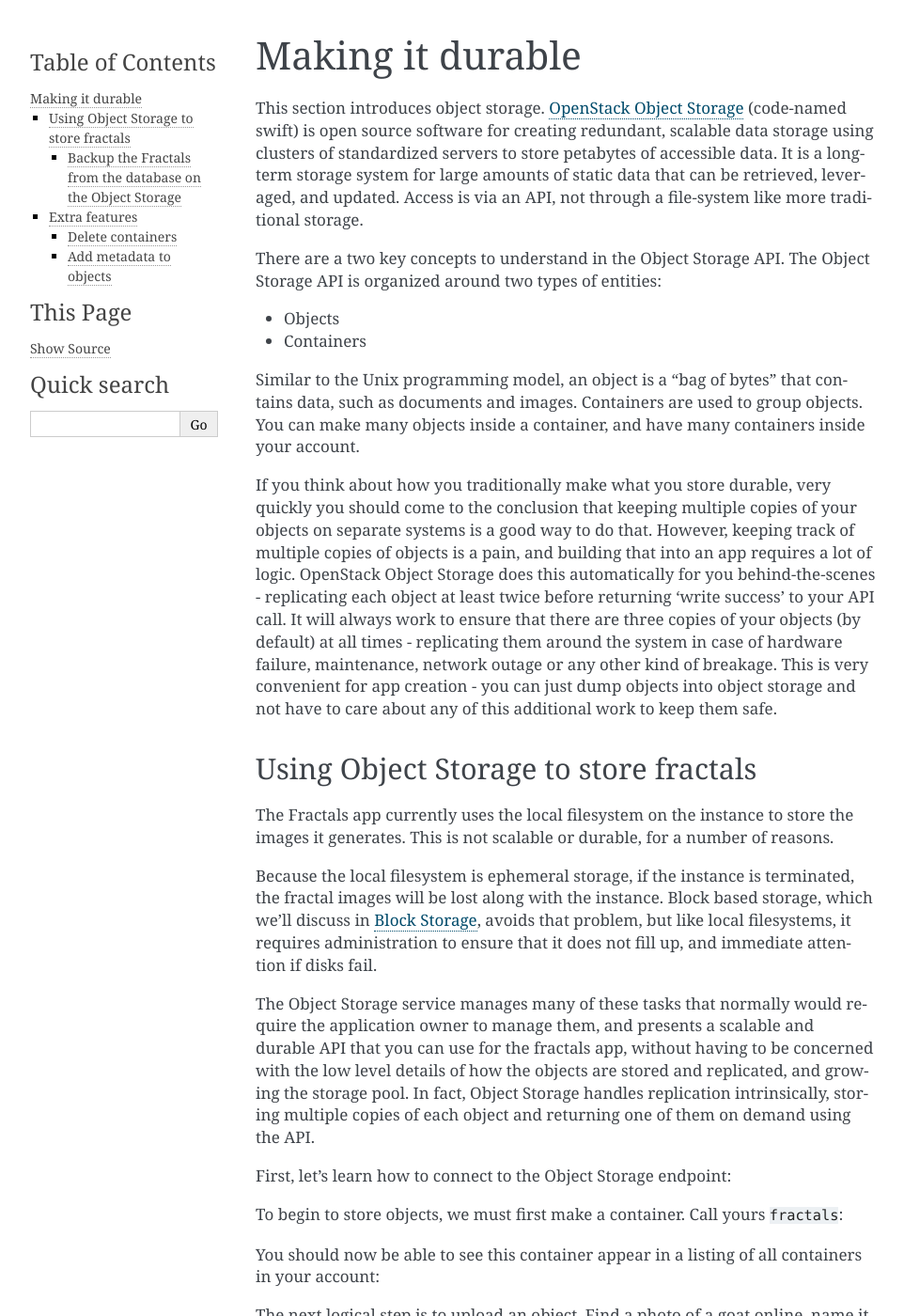
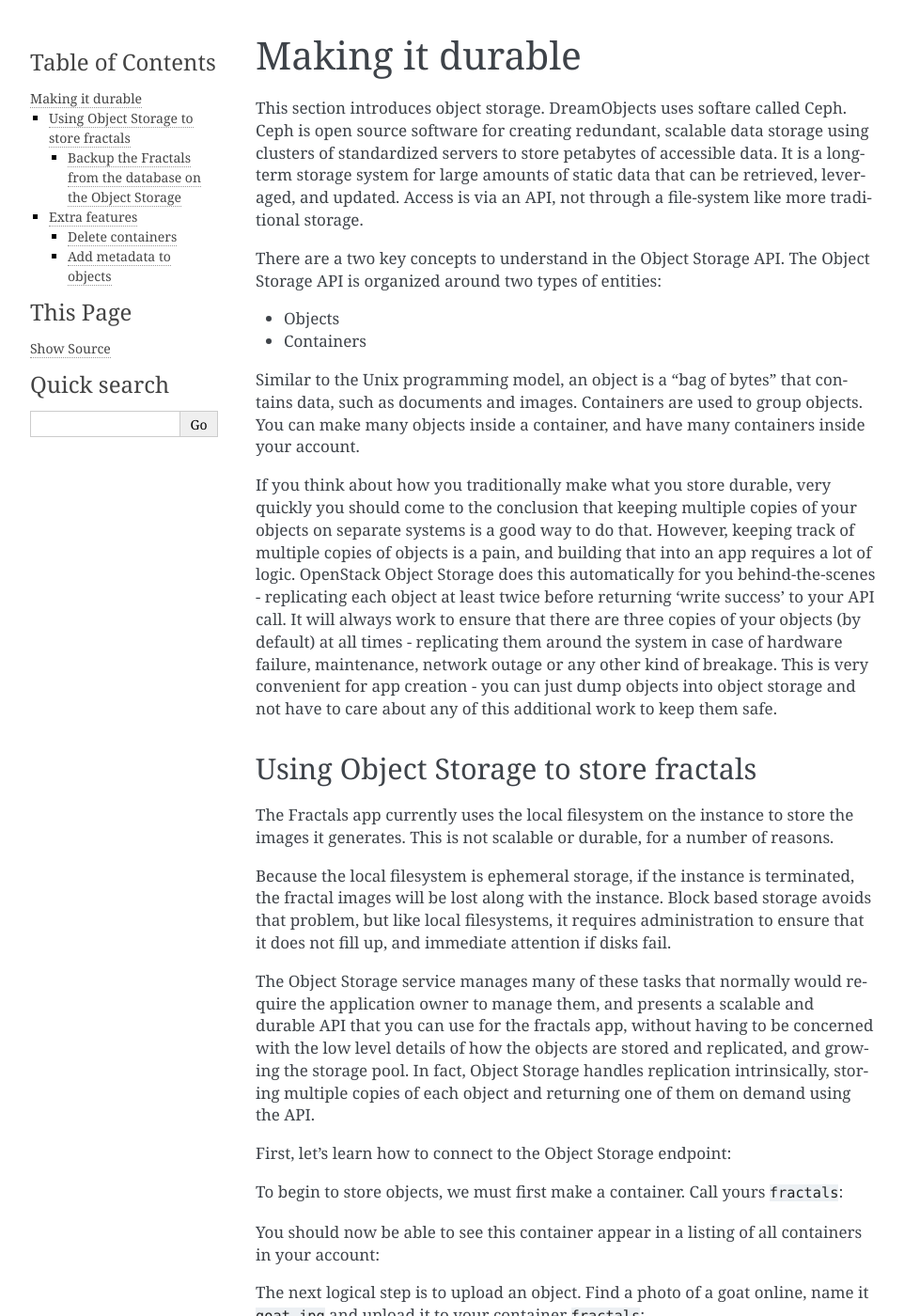
Before and after one commit to Rob-Pait/dreamcloud-docs, a Sphinx documentation site: the page built from firstapp/source/durability.rst, in a window 1280 px wide and 1400 px high. Shown: the whole window at 94% size, without its empty margins (148-1110 px from the left). Built offline with Sphinx 7.4.7, drawn with Linux system fonts in a browser that asks for light colours; pages that are not in the unit, such as notebooks, are missing from menus.

Commit message:
Change to be dreamobjects specific

```diff
--- a/firstapp/source/durability.rst
+++ b/firstapp/source/durability.rst
@@ -11,9 +11,8 @@ Making it durable
 .. todo:: Large object support in Swift
           http://docs.openstack.org/developer/swift/overview_large_objects.html
 
-This section introduces object storage.  `OpenStack Object Storage
-<http://www.openstack.org/software/openstack-storage/>`_ (code-named
-swift) is open source software for creating redundant, scalable data
+This section introduces object storage.  DreamObjects uses softare
+called Ceph. Ceph is open source software for creating redundant, scalable data
 storage using clusters of standardized servers to store petabytes of
 accessible data.  It is a long-term storage system for large amounts
 of static data that can be retrieved, leveraged, and updated. Access
@@ -56,8 +55,7 @@ a number of reasons.
 
 Because the local filesystem is ephemeral storage, if the instance is
 terminated, the fractal images will be lost along with the
-instance. Block based storage, which we'll discuss in
-:doc:`/block_storage`, avoids that problem, but like local filesystems, it
+instance. Block based storage avoids that problem, but like local filesystems, it
 requires administration to ensure that it does not fill up, and
 immediate attention if disks fail.
 
```
